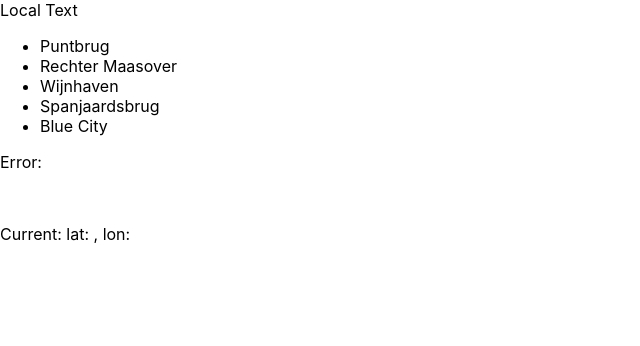
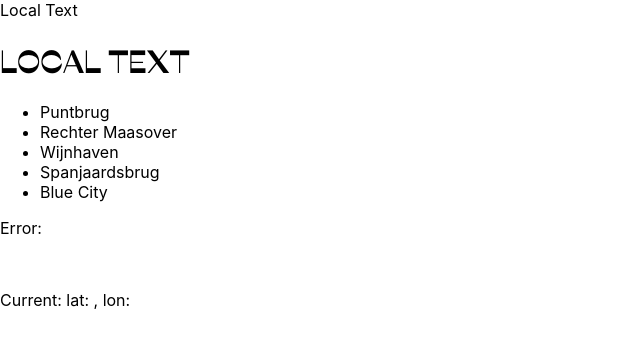
Before and after one commit to casderooij/local-text, a Next.js app: page / in a window 1280 px wide. Shown: the top 346 px of the page, without its empty margins (0-640 px from the left). Built offline with nearby package versions, Linux system fonts and the light colour scheme; no server answers.

Commit message:
Add Ribes font

```diff
--- a/pages/index.tsx
+++ b/pages/index.tsx
@@ -7,6 +7,7 @@ import Debug from 'components/Debug';
 export default function Home() {
   return (
     <div className={styles.container}>
+      <h1>LOCAL TEXT</h1>
       <PointsList />
       <Debug />
     </div>
--- a/styles/globals.css
+++ b/styles/globals.css
@@ -1,9 +1,19 @@
+@font-face {
+  font-family: 'Ribes Black';
+  src: url('/fonts/ribes-black.woff2') format('woff2'),
+    url('/fonts/ribes-black.woff') format('woff');
+}
+
 html,
 body {
   padding: 0;
   margin: 0;
   font-family: -apple-system, BlinkMacSystemFont, Segoe UI, Roboto, Oxygen,
     Ubuntu, Cantarell, Fira Sans, Droid Sans, Helvetica Neue, sans-serif;
+}
+
+h1 {
+  font-family: 'Ribes Black';
 }
 
 a {
```
Also changed, not shown: public/fonts/ribes-black.woff (added), public/fonts/ribes-black.woff2 (added).
